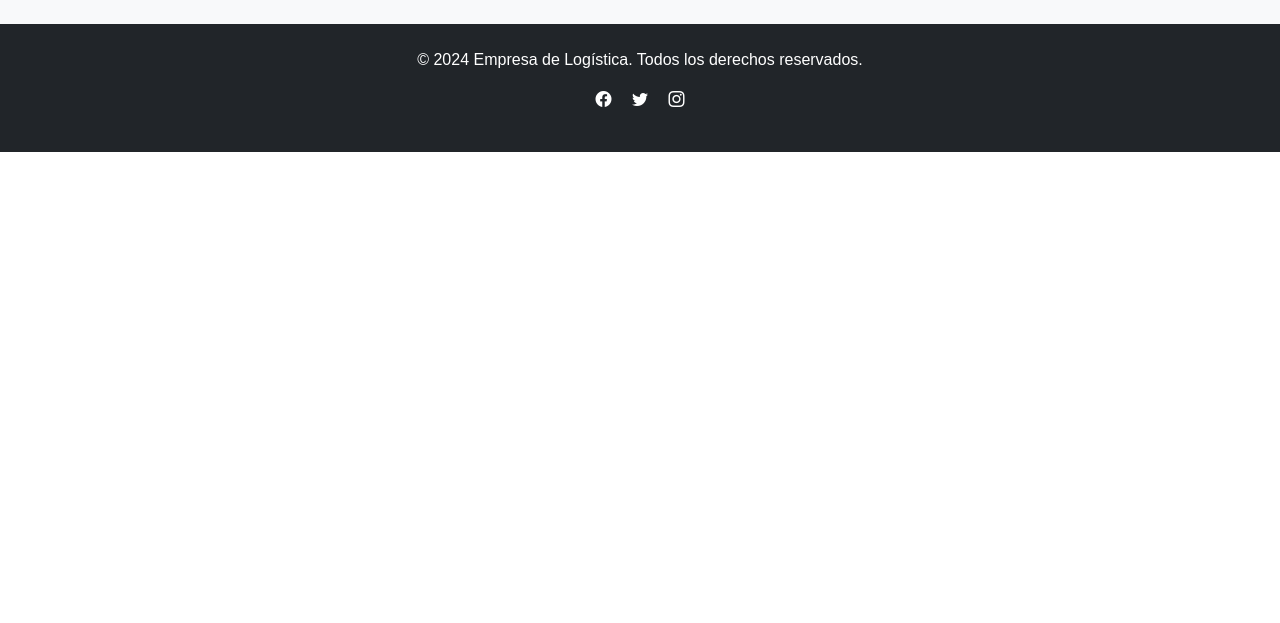
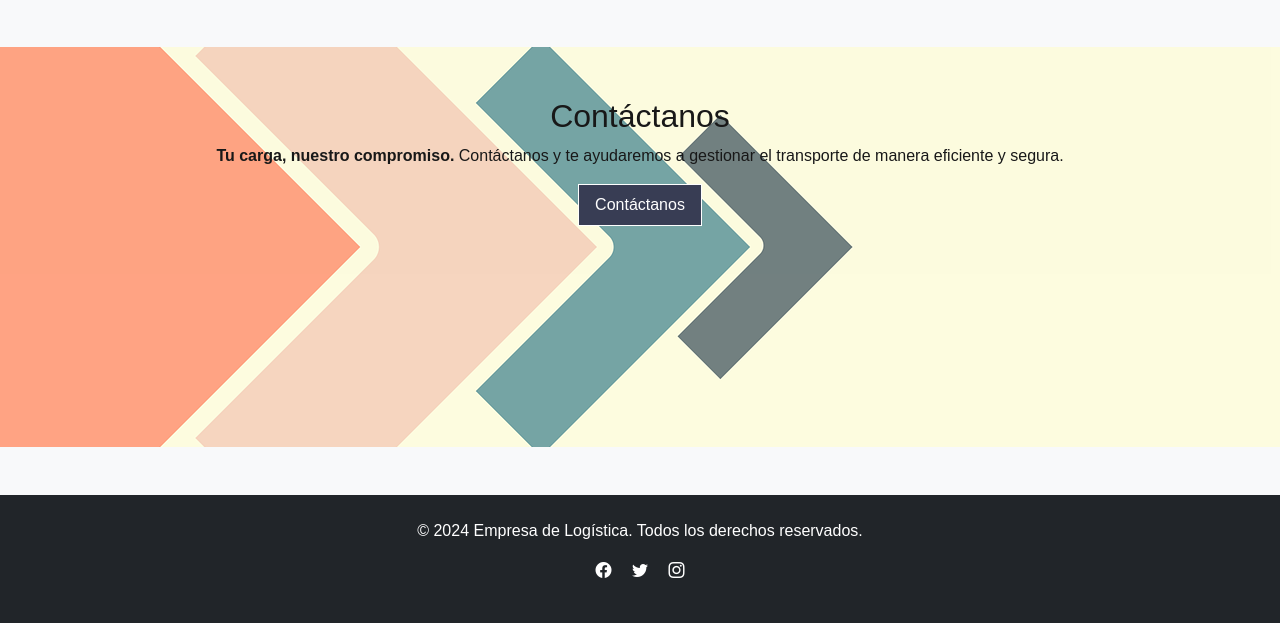
Before and after one commit to JotaJuani/Logistics, a Django app: page /home/ in a window 1280 px wide. Shown: the part 3537-4160 px from the top of the page. Before the commit the page ends 3689 px from the top, so only its background shows below. Run offline with Django 5.2, Linux system fonts and the light colour scheme; some libraries are stand-ins or nearby versions.

Commit message:
background added to contact and certifications

```diff
--- a/logistics_jj/account/templates/account/login_register.html
+++ b/logistics_jj/account/templates/account/login_register.html
@@ -20,7 +20,7 @@ sesión o Registrarse {% endblock %} {% block content %}
     {% if page == 'login' %}
     <form method="post" class="form">
       {% csrf_token %}
-      <input type="hidden" name="next" value="{{ request.GET.next }}">
+      <input type="hidden" name="next" value="{{ request.GET.next|default:''}}">
       <h1 class="mb-4">Iniciar sesión</h1>
       <p class="text-muted mb-4">Accede a tu cuenta para continuar.</p>
       <div class="mb-3">
--- a/logistics_jj/home/static/css/base.css
+++ b/logistics_jj/home/static/css/base.css
@@ -5,6 +5,30 @@ body {
     margin: 0;
     padding: 0;
     overflow-x: hidden;
+  }
+
+  .hero-section-contact {
+    position: relative;
+    background-size: cover;
+    background-position: center;
+    background-repeat: no-repeat;
+    min-height: 400px; /* Ajusta según tus necesidades */
+    opacity: 0.9; /* Ajusta la opacidad */
+  }
+  .hero-section-certificates {
+    position: relative;
+    background-size: cover;
+    background-position: center;
+    background-repeat: no-repeat;
+    min-height: 400px; /* Ajusta según tus necesidades */
+    opacity: 0.9; /* Ajusta la opacidad */
+  }
+
+  .container.text-center  {
+    position: relative;
+    z-index: 2; /* Asegura que el contenido quede encima del overlay */
+    color: black; /* Ajusta el color del texto */
+    padding: 50px 20px; /* Espaciado interno */
   }
 
   .shipping-container{
--- a/logistics_jj/home/templates/home/home.html
+++ b/logistics_jj/home/templates/home/home.html
@@ -275,6 +275,7 @@ Logística {% endblock %} {% block content %}
 </section>
 
 <section id="certifications" class="py-5 bg-light">
+<header class="hero-section-certificates" style="background-image: url('{% static 'media/background_4.png' %}');">
   <div class="container text-center">
     <h2 class="mb-4">Estamos Capacitados</h2>
     <p class="mb-5">
@@ -326,6 +327,7 @@ Logística {% endblock %} {% block content %}
       </div>
     </div>
   </div>
+  </header>
 </section>
 
 <section
@@ -348,10 +350,14 @@ Logística {% endblock %} {% block content %}
 </section>
 
 <section id="contact" class="py-5">
+<header class="hero-section-contact" style="background-image: url('{% static 'media/background_2.png' %}');">
+<div class="container text-center">
   <h2 class="text-center">Contáctanos</h2>
-  <p class="text-center">Información de contacto y formulario.</p>
+  <p class="text-center"><strong>Tu carga, nuestro compromiso.</strong> Contáctanos y te ayudaremos a gestionar el transporte de manera eficiente y segura.</p>
   <div class="d-flex justify-content-center">
     <a href="{% url 'contact' %}" class="btn btn-primary">Contáctanos</a>
   </div>
+  </header>
+  </div>
 </section>
 {% endblock %}
--- a/logistics_jj/logistics_jj/settings.py
+++ b/logistics_jj/logistics_jj/settings.py
@@ -48,7 +48,7 @@ MIDDLEWARE = [
     'django.contrib.auth.middleware.AuthenticationMiddleware',
     'django.contrib.messages.middleware.MessageMiddleware',
     'django.middleware.clickjacking.XFrameOptionsMiddleware',
-]
+     ]
 
 MESSAGE_TAGS = {
     messages.DEBUG: 'debug',
```
Also changed, not shown: logistics_jj/about/templates/about/about_menu.html (+3 -8 lines), logistics_jj/db.sqlite3, logistics_jj/home/static/media/background_2.png (added), logistics_jj/home/static/media/background_4.png (added).
